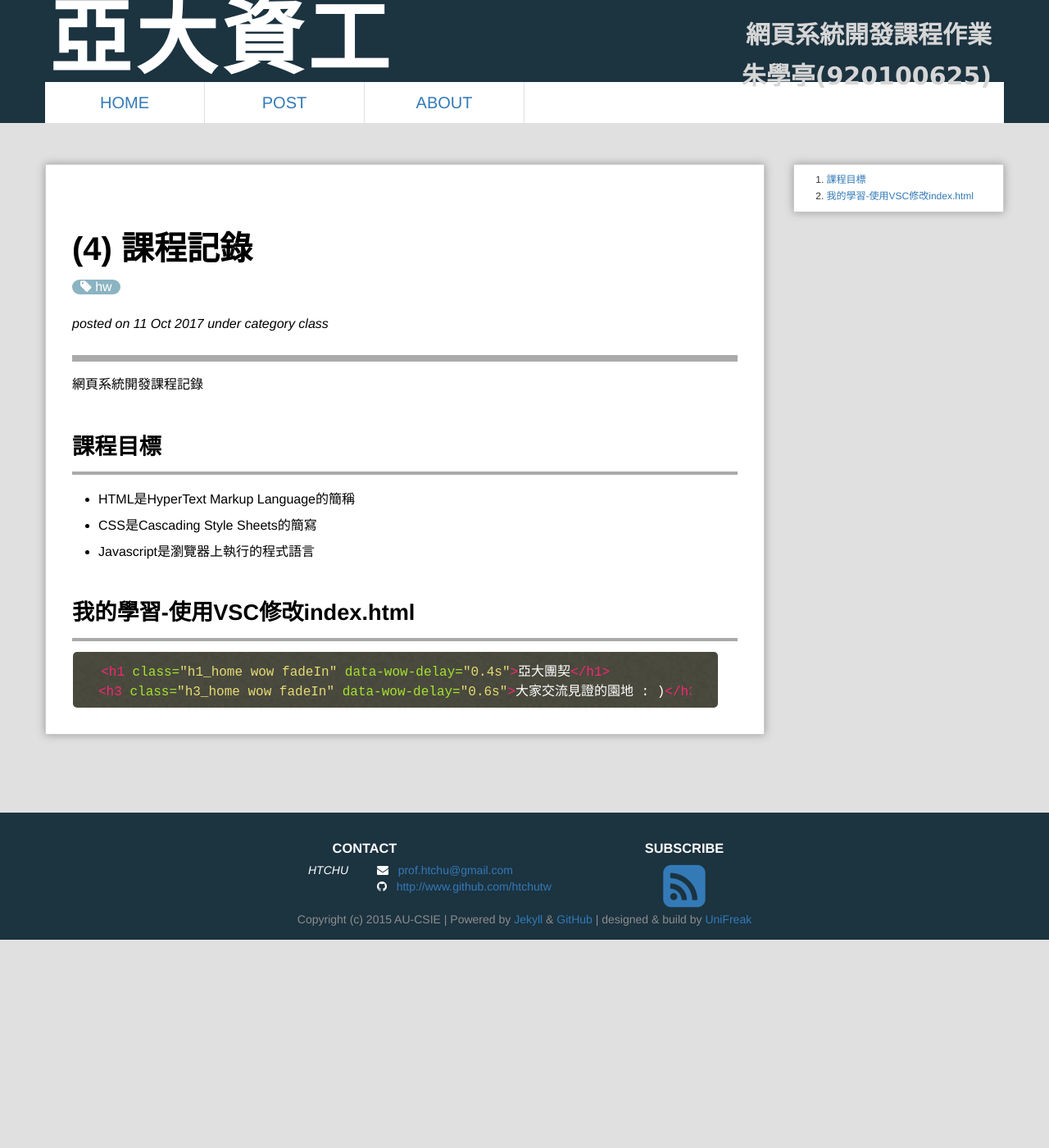
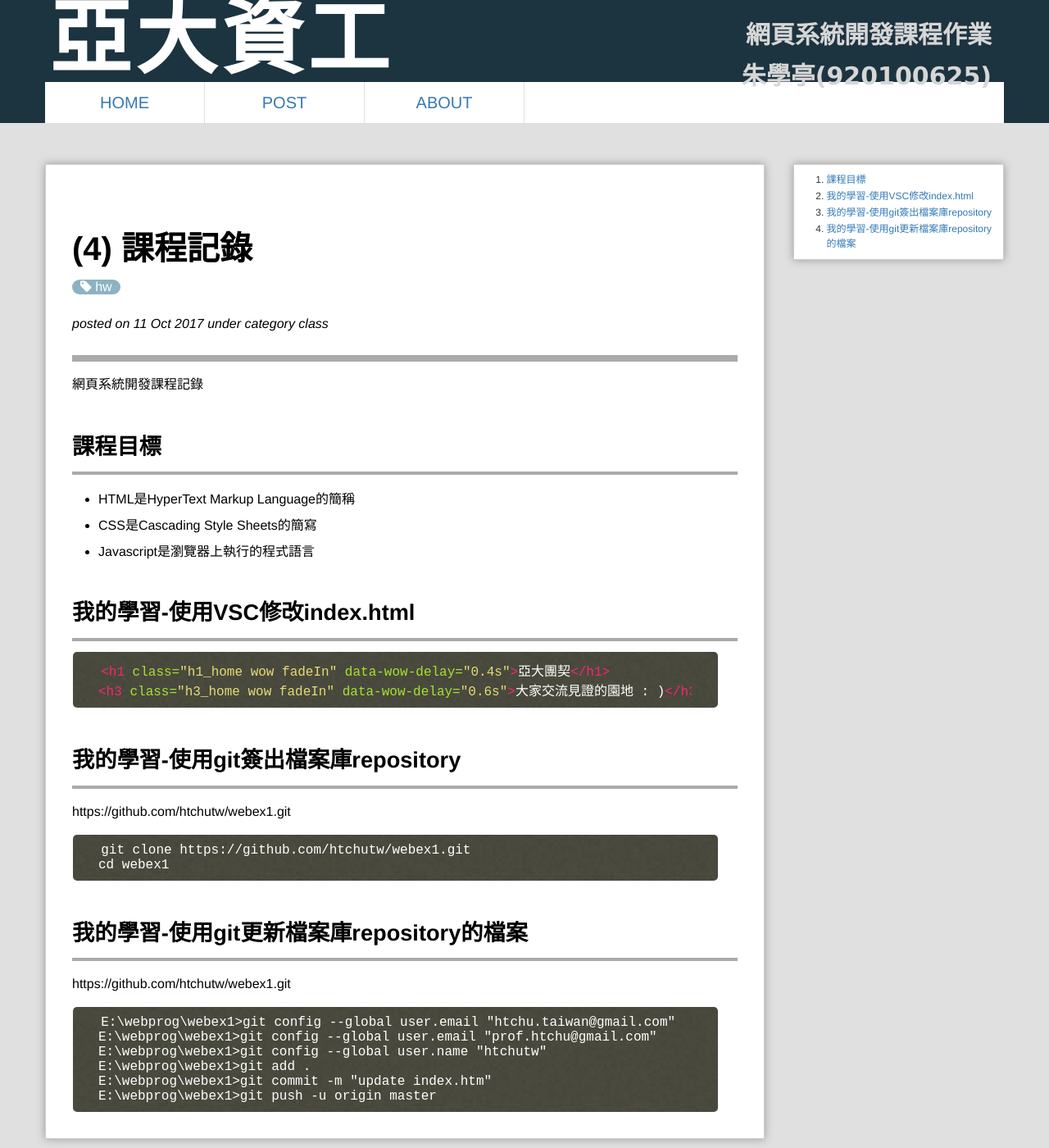
Before and after one commit to wily125/webcourse-1, a Jekyll site: the page built from _posts/2017-10-11-Class4.md, in a window 1280 px wide and 1400 px high. Shown: the whole window at 82% size. Built offline with Jekyll 4.4.1, drawn with Linux system fonts in a browser that asks for light colours; Markdown is read by kramdown in place of the engine named in the settings; comment, search, counter and statistics services are not loaded.

Commit message:
Update 2017-10-11-Class4.md

````diff
--- a/_posts/2017-10-11-Class4.md
+++ b/_posts/2017-10-11-Class4.md
@@ -19,3 +19,19 @@ excerpt: "第4週課程"
 <h1 class="h1_home wow fadeIn" data-wow-delay="0.4s">亞大團契</h1>
 <h3 class="h3_home wow fadeIn" data-wow-delay="0.6s">大家交流見證的園地 : )</h3>
 ```
+# 我的學習-使用git簽出檔案庫repository
+https://github.com/htchutw/webex1.git
+```
+git clone https://github.com/htchutw/webex1.git
+cd webex1
+```
+# 我的學習-使用git更新檔案庫repository的檔案
+https://github.com/htchutw/webex1.git
+```
+E:\webprog\webex1>git config --global user.email "htchu.taiwan@gmail.com"
+E:\webprog\webex1>git config --global user.email "prof.htchu@gmail.com"
+E:\webprog\webex1>git config --global user.name "htchutw"
+E:\webprog\webex1>git add .
+E:\webprog\webex1>git commit -m "update index.htm"
+E:\webprog\webex1>git push -u origin master
+```
````
